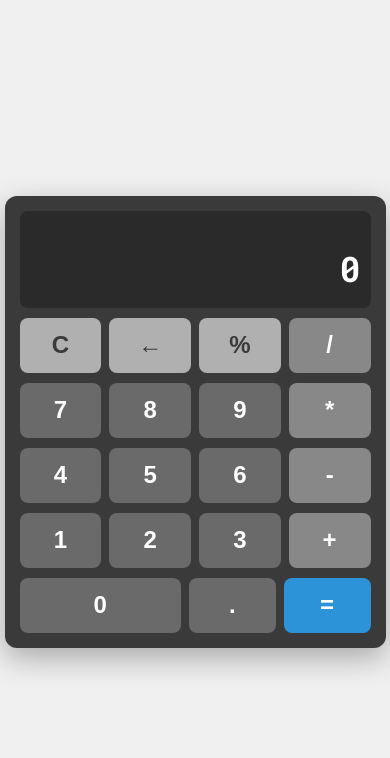
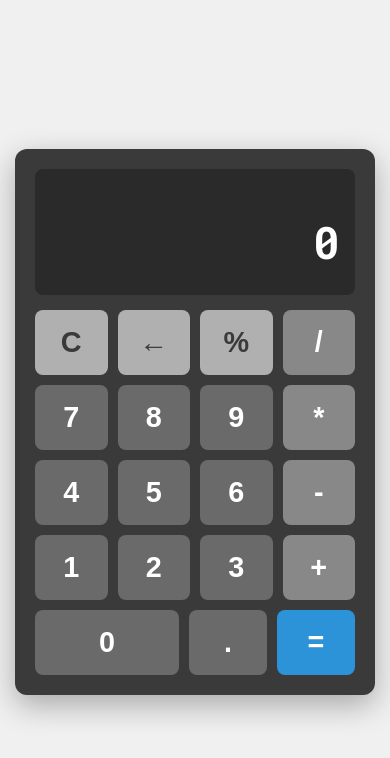
Before and after one commit to bit2swaz/AuraCalc, a plain HTML site: page index.html in a window 390 px wide. Drawn offline with Linux system fonts and the light colour scheme.

Commit message:
Fixed all files

```diff
--- a/styles.css
+++ b/styles.css
@@ -1,71 +1,66 @@
-/* Basic Resets & Body Styling */
 body {
     margin: 0;
     padding: 0;
     box-sizing: border-box;
-    font-family: 'Roboto Mono', monospace; /* Good for calculator displays */
+    font-family: 'Roboto Mono', monospace;
     display: flex;
     justify-content: center;
     align-items: center;
-    min-height: 100vh; /* Full viewport height */
-    background-color: #f0f0f0; /* Light background for the page */
+    min-height: 100vh;
+    background-color: #f0f0f0;
 }
 
-/* Calculator Body Styling */
 .calculator-body {
-    background-color: #3a3a3a; /* Dark background for the calculator itself */
+    background-color: #3a3a3a;
     border-radius: 12px;
     box-shadow: 0 10px 30px rgba(0, 0, 0, 0.3);
     padding: 20px;
-    width: 320px; /* Fixed width, adjust as needed */
+    width: 320px;
     display: flex;
-    flex-direction: column; /* Stack display and buttons vertically */
-    gap: 15px; /* Space between display and button container */
+    flex-direction: column;
+    gap: 15px;
 }
 
-/* Display Container */
+
 .display-container {
-    background-color: #2a2a2a; /* Even darker for display */
+    background-color: #2a2a2a;
     border-radius: 8px;
     padding: 15px;
     text-align: right;
     color: #ffffff;
-    overflow: hidden; /* Hide overflow for scaling text later */
+    overflow: hidden;
 }
 
 .history-display {
     font-size: 1.2em;
-    color: #a0a0a0; /* Lighter color for history */
-    min-height: 1.2em; /* Ensure it takes up space even if empty */
+    color: #a0a0a0;
+    min-height: 1.2em;
     margin-bottom: 5px;
 }
 
 .main-display {
-    font-size: 2.8em; /* Large font for current number */
+    font-size: 2.8em;
     font-weight: 700;
-    min-height: 1.5em; /* Ensure it takes up space */
-    word-wrap: break-word; /* Break long numbers */
+    min-height: 1.5em;
+    word-wrap: break-word;
     white-space: normal;
 }
 
-/* Buttons Container */
 .buttons-container {
     display: flex;
-    flex-direction: column; /* Stack button rows vertically */
-    gap: 10px; /* Space between button rows */
+    flex-direction: column;
+    gap: 10px;
 }
 
-/* Button Row Styling */
 .button-row {
     display: flex;
-    justify-content: space-between; /* Distribute buttons evenly */
-    gap: 10px; /* Space between buttons within a row */
+    justify-content: space-between;
+    gap: 10px;
 }
 
-/* Individual Button Styling */
 .button {
-    flex: 1; /* Allow buttons to grow and shrink within their row */
-    width: 65px; /* Base width for buttons, will be adjusted by flex:1 */
+    flex: 1;
+    width: 65px;
     height: 65px;
     border: none;
     border-radius: 8px;
@@ -73,16 +68,15 @@ body {
     font-weight: bold;
     cursor: pointer;
     transition: background-color 0.2s ease, transform 0.1s ease;
-    display: flex; /* Use flex to center text vertically/horizontally */
+    display: flex;
     justify-content: center;
     align-items: center;
-    color: #ffffff; /* Default text color */
+    color: #ffffff;
 }
 
-/* Specific Button Colors (Mimicking MS Calc) */
 .button.digit,
 .button.decimal {
-    background-color: #6a6a6a; /* Darker grey for numbers */
+    background-color: #6a6a6a;
 }
 
 .button.digit:hover,
@@ -91,7 +85,7 @@ body {
 }
 
 .button.operator {
-    background-color: #888888; /* Lighter grey for operators */
+    background-color: #888888;
 }
 
 .button.operator:hover {
@@ -101,8 +95,8 @@ body {
 .button.clear,
 .button.backspace,
 .button.percent {
-    background-color: #b0b0b0; /* Lightest grey for special functions */
-    color: #3a3a3a; /* Dark text for these light buttons */
+    background-color: #b0b0b0;
+    color: #3a3a3a;
 }
 
 .button.clear:hover,
@@ -112,52 +106,19 @@ body {
 }
 
 .button.equals {
-    background-color: #2c93d9; /* Distinct blue for equals */
+    background-color: #2c93d9;
 }
 
 .button.equals:hover {
     background-color: #38a2e5;
 }
 
-/* Special Styling for the '0' Button (Spanning two columns with Flexbox) */
+
 .zero-button {
-    flex-grow: 2; /* Make it take up twice the space */
-    /* If you have a specific button width (e.g., 65px) and gap (10px): */
-    /* width: calc(2 * 65px + 10px); */ /* This might be needed depending on flex settings */
+    flex-grow: 2;
 }
-/* Ensure the zero-button maintains its aspect ratio as it grows, or control its width precisely */
-/* For `flex-grow: 2`, it will take up double the "extra space" in the row.
-   If you want it to be *exactly* twice the width of a normal button plus a gap,
-   you might need more precise width calculations or a simpler row setup.
-   For now, `flex-grow: 2` is the standard Flexbox way to make it wider. */
 
-/* Active (Pressed) State */
 .button:active {
     transform: translateY(1px);
     box-shadow: none;
 }
-
-/* Basic Responsiveness (Optional for now, but good to keep in mind) */
-@media (max-width: 400px) {
-    .calculator-body {
-        width: 90%; /* Make calculator body take up more width on small screens */
-        padding: 15px;
-        gap: 10px;
-    }
-    .button {
-        height: 55px; /* Slightly smaller buttons on small screens */
-        font-size: 1.5em;
-    }
-    .button-row {
-        gap: 8px;
-    }
-    .display-container {
-        padding: 10px;
-    }
-    .main-display {
-        font-size: 2.2em;
-    }
-    .history-display {
-        font-size: 1em;
-    }
-}
```
